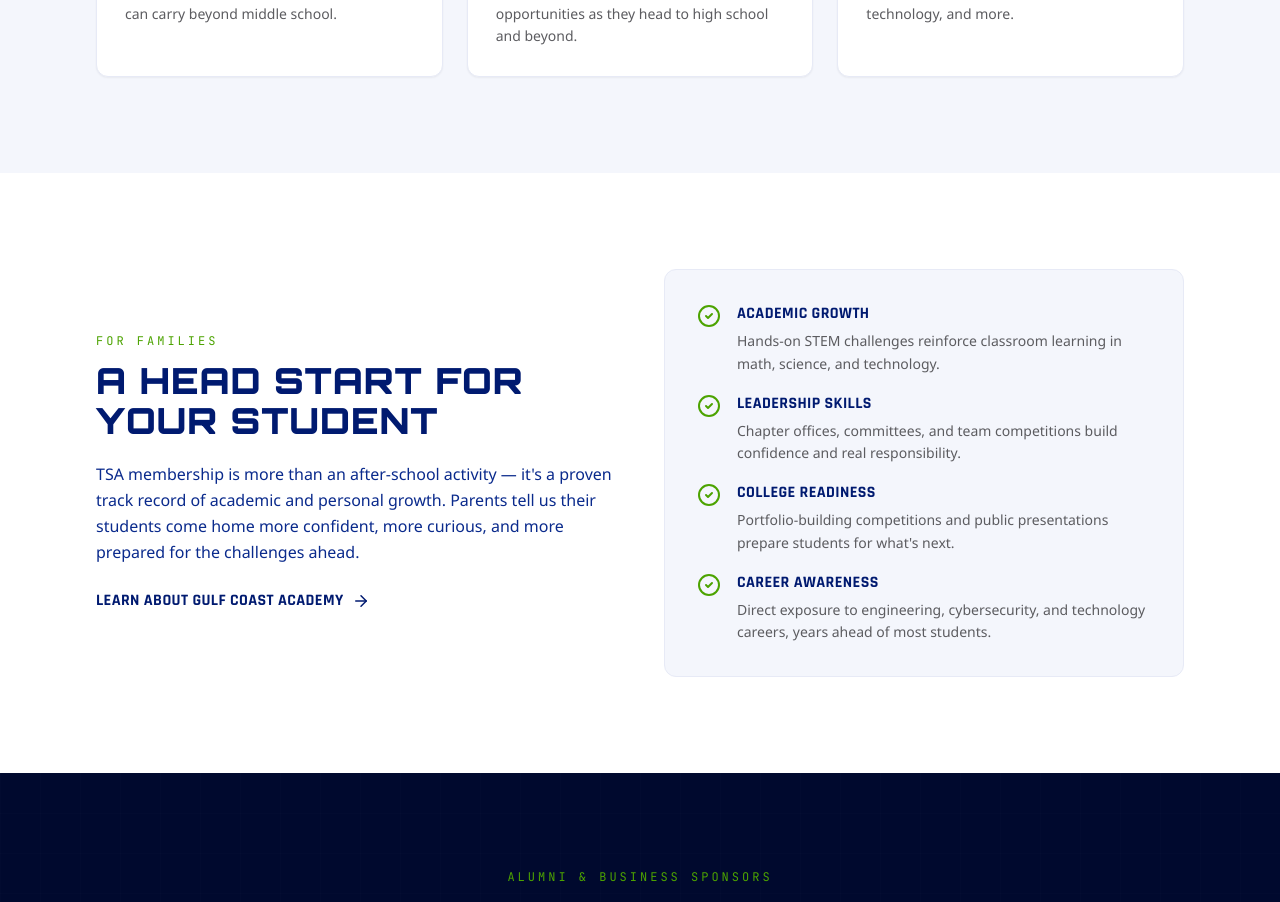
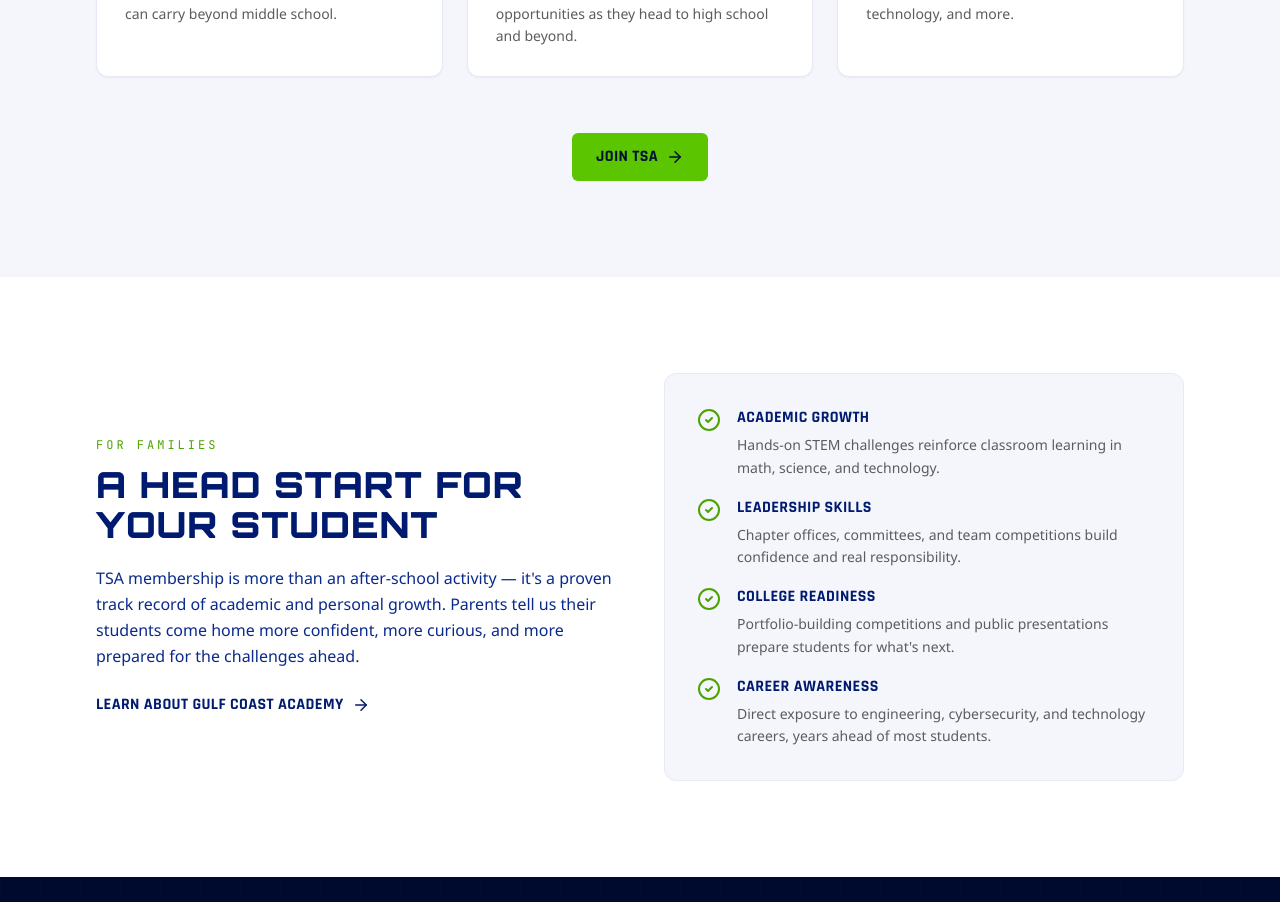
Before and after one commit to amunroe01/gcatsa-website, a Next.js app: page / in a window 1280 px wide. Shown: the part 3360-4262 px from the top of the page. Built offline with nearby package versions, Linux system fonts and the light colour scheme.

Commit message:
Add 'Join TSA' link with arrow icon

```diff
--- a/components/home/WhyJoin.tsx
+++ b/components/home/WhyJoin.tsx
@@ -1,3 +1,4 @@
+import Link from "next/link";
 import {
   Trophy,
   Presentation,
@@ -5,6 +6,7 @@ import {
   Crown,
   GraduationCap,
   Briefcase,
+  ArrowRight,
 } from "lucide-react";
 import Reveal from "@/components/Reveal";
 
@@ -69,6 +71,13 @@ export default function WhyJoin() {
             </Reveal>
           ))}
         </div>
+
+        <Reveal delay={0.3} className="mt-14 flex justify-center">
+          <Link href="/get-involved" className="btn-primary">
+            Join TSA
+            <ArrowRight size={18} aria-hidden="true" />
+          </Link>
+        </Reveal>
       </div>
     </section>
   );
```
